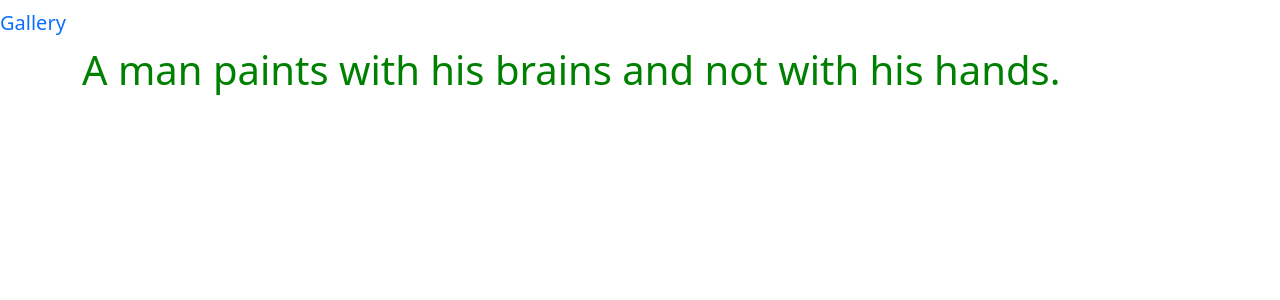
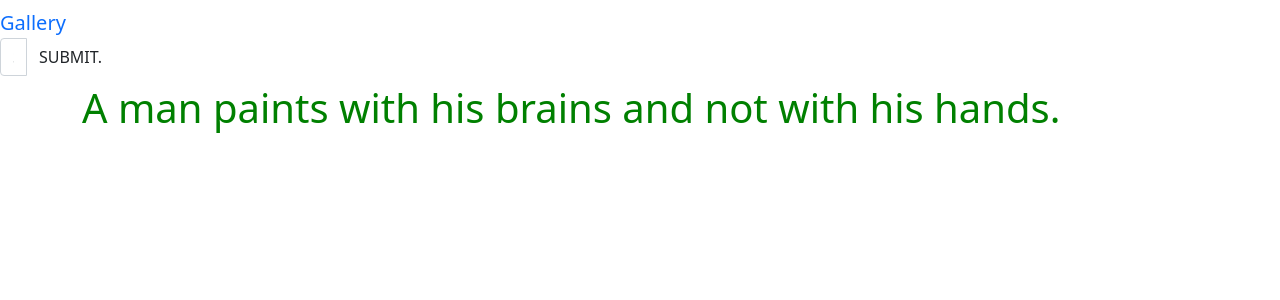
Before and after one commit to annngure/gallery, a Django app: page / in a window 1280 px wide. Shown: the top 300 px of the page. Run offline with Django 3.2, Linux system fonts and the light colour scheme; some libraries are stand-ins or nearby versions.

Commit message:
add search in navbar

```diff
--- a/pictures/templates/navbar.html
+++ b/pictures/templates/navbar.html
@@ -15,8 +15,19 @@
         <div class="container-fliud">
             <div class="navbar-header">
                 <a class="navbar-brand" href="{% url 'index' %}">Gallery</a>
-
              </div>
+          <!-- add a serch form  -->
+          <div class="col-sm-4 col-md-4 navbar-right">
+              <form action="{% url 'search_results' %}" class="navbar-form" role="search">
+                  <div class="input-group">
+                      <input type="text" class="form-control" placeholder="Search Image" name="Image">
+                      <div class="input-group=btn">
+                          <button class="btn btn-default" type="submit">SUBMIT.</button>
+                      </div>
+                  </div>
+              </form>
+          </div>
+        <!-- end of search form  -->
 
         </div>
     </nav>
```
